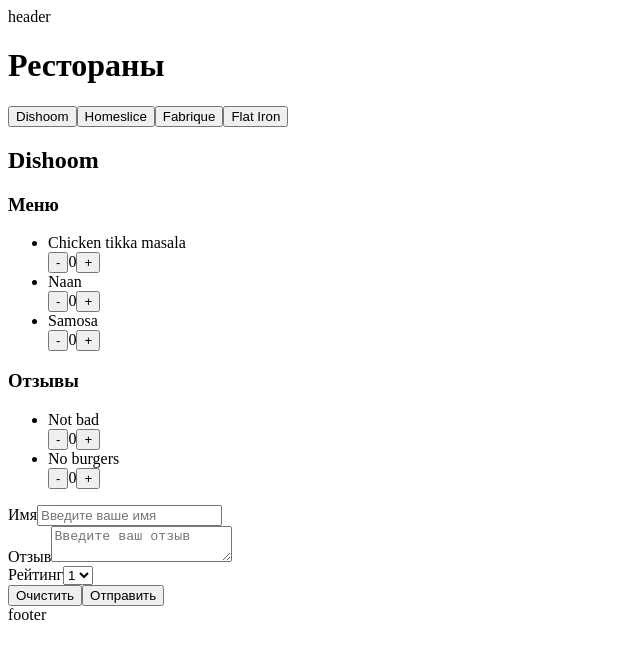
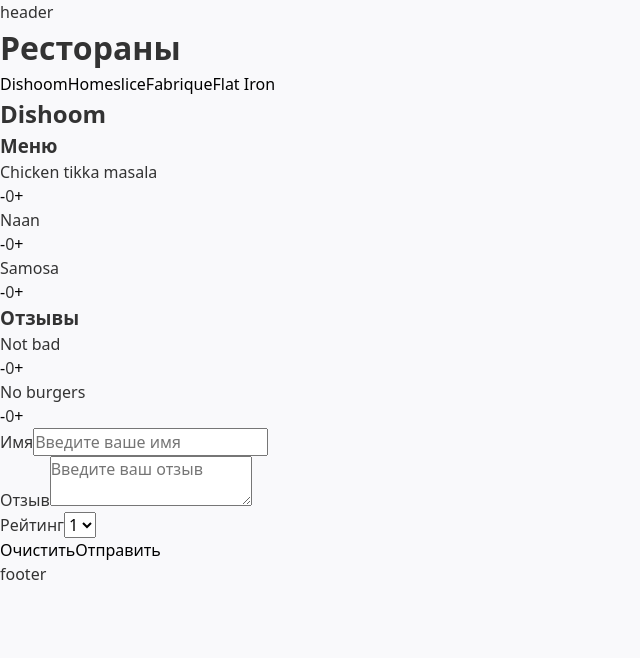
Before and after one commit to MaksNikulnikov/react_2025, a React (Vite) app: page / in a window 1280 px wide. Shown: the top 658 px of the page, without its empty margins (0-640 px from the left). Built offline with nearby package versions, Linux system fonts and the light colour scheme.

Commit message:
style: add global reset stylesheet

```diff
--- a/src/components/app/App.jsx
+++ b/src/components/app/App.jsx
@@ -1,6 +1,8 @@
 import { Layout } from "../layout/Layout";
 import { RestaurantsPage } from "../restaurants-page/RestaurantsPage";
 import { restaurants } from "../../assets/mock";
+
+import "./reset.css"
 
 export const App = () => {
   return (
--- /dev/null
+++ b/src/components/app/reset.css
@@ -0,0 +1,29 @@
+*, *::before, *::after {
+  box-sizing: border-box;
+  margin: 0;
+  padding: 0;
+}
+
+html, body {
+  height: 100%;
+  font-family: system-ui, -apple-system, 'Segoe UI', Roboto, sans-serif;
+  line-height: 1.5;
+  background-color: #f9f9fb;
+  color: #333;
+  -webkit-font-smoothing: antialiased;
+}
+
+img, picture, video, canvas, svg {
+  display: block;
+  max-width: 100%;
+}
+
+input, button, textarea, select {
+  font: inherit;
+}
+
+button {
+  background: none;
+  border: none;
+  cursor: pointer;
+}
```
